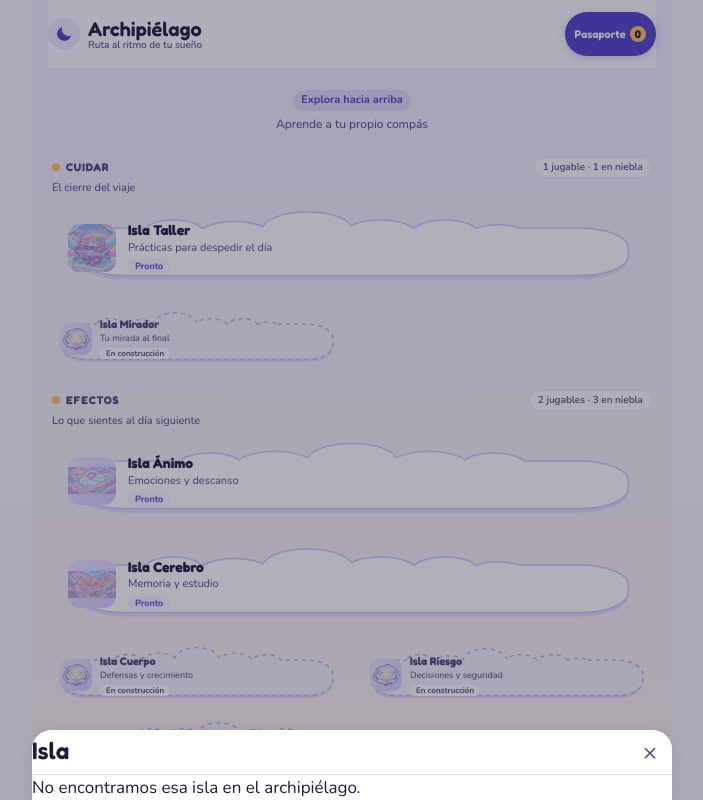
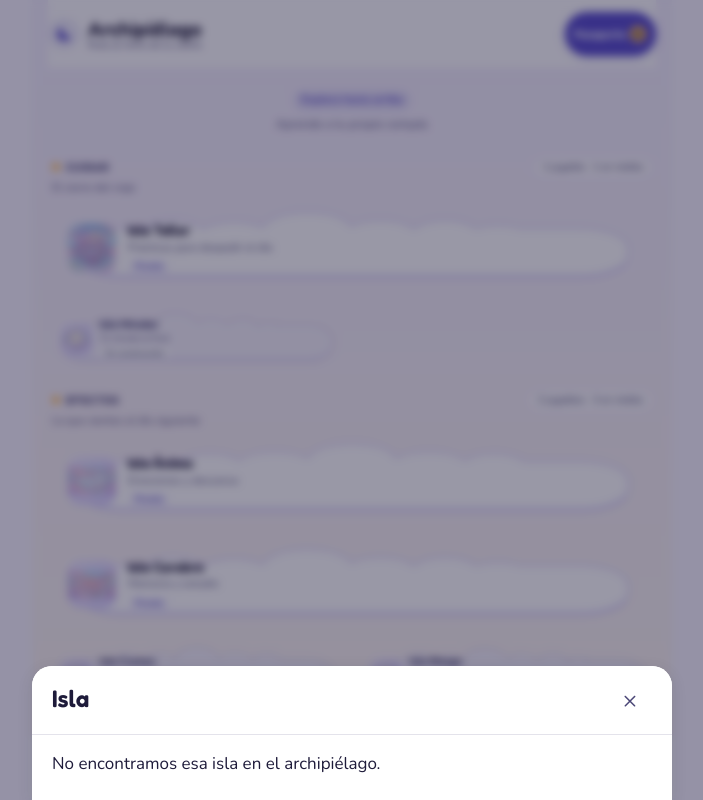
Before and after one commit to darman-prog/Nubi, a React (Vite) app: page /isla/1 in a window 1280 px wide. Shown: the top 800 px of the page, without its empty margins (288-991 px from the left). Built offline with nearby package versions, Linux system fonts and the light colour scheme.

Commit message:
fix: afinar tokens, bordes y hoja modal

```diff
--- a/src/features/diary/DiaryScreen.module.css
+++ b/src/features/diary/DiaryScreen.module.css
@@ -61,7 +61,7 @@
 .field input {
   min-height: var(--min-touch-target);
   padding: 0 var(--space-2);
-  border: 1.5px solid var(--card-border);
+  border: 1.5px solid var(--border-color);
   border-radius: var(--radius-card);
   background: var(--bg);
   color: var(--text);
@@ -94,7 +94,7 @@
   justify-content: center;
   gap: 2px;
   padding: 4px 2px;
-  border: 1.5px solid var(--card-border);
+  border: 1.5px solid var(--border-color);
   border-radius: var(--radius-card);
   background: var(--surface);
   color: var(--text-muted);
--- a/src/features/help/HelpScreen.module.css
+++ b/src/features/help/HelpScreen.module.css
@@ -87,7 +87,7 @@
 .field select {
   min-height: var(--min-touch-target);
   padding: 0 var(--space-2);
-  border: 1.5px solid var(--card-border);
+  border: 1.5px solid var(--border-color);
   border-radius: var(--radius-card);
   background: var(--bg);
   color: var(--text);
@@ -122,7 +122,7 @@
   align-items: center;
   justify-content: center;
   padding: var(--space-2) var(--space-3);
-  border: 1.5px solid var(--card-border);
+  border: 1.5px solid var(--border-color);
   border-radius: var(--radius-pill);
   background: var(--surface);
   color: var(--primary);
--- a/src/features/island/IslandSheet.module.css
+++ b/src/features/island/IslandSheet.module.css
@@ -203,7 +203,7 @@
 .option {
   min-height: 48px;
   padding: var(--space-3);
-  border: 1.5px solid var(--card-border);
+  border: 1.5px solid var(--border-color);
   border-radius: var(--radius-card);
   background: var(--surface);
   color: var(--text);
@@ -229,7 +229,7 @@
   gap: var(--space-2);
   margin-top: var(--space-4);
   padding-top: var(--space-4);
-  border-top: 1px solid var(--card-border);
+  border-top: 1px solid var(--border-color);
 }
 
 .chain {
@@ -273,7 +273,7 @@
 .piece {
   min-height: var(--min-touch-target);
   padding: var(--space-2) var(--space-3);
-  border: 1.5px solid var(--card-border);
+  border: 1.5px solid var(--border-color);
   border-radius: var(--radius-pill);
   background: var(--surface);
   color: var(--text);
--- a/src/features/passport/PassportSheet.module.css
+++ b/src/features/passport/PassportSheet.module.css
@@ -17,7 +17,7 @@
   align-items: center;
   gap: 2px;
   padding: var(--space-3);
-  border: 1.5px solid var(--card-border);
+  border: 1.5px solid var(--border-color);
   border-radius: var(--radius-card);
   background: var(--surface);
   text-align: center;
@@ -29,7 +29,8 @@
 }
 
 .locked {
-  opacity: 0.68;
+  border-style: dashed;
+  background: var(--bg);
   filter: grayscale(0.7);
 }
 
--- a/src/shared/ui/Sheet.module.css
+++ b/src/shared/ui/Sheet.module.css
@@ -13,6 +13,7 @@
   width: 100%;
   border: 0;
   background: var(--overlay);
+  backdrop-filter: blur(4px);
   cursor: pointer;
 }
 
--- a/src/shared/ui/Sheet.tsx
+++ b/src/shared/ui/Sheet.tsx
@@ -35,9 +35,9 @@ export function Sheet({ title, onClose, children }: SheetProps): React.JSX.Eleme
         tabIndex={-1}
       >
         <header className={styles.header}>
-          <h2 id={titleId} className={styles.title}>
+          <h1 id={titleId} className={styles.title}>
             {title}
-          </h2>
+          </h1>
           <button type="button" className={styles.close} onClick={close} aria-label="Cerrar">
             <span aria-hidden="true">×</span>
           </button>
--- a/src/styles/theme.css
+++ b/src/styles/theme.css
@@ -20,6 +20,7 @@
   --shadow-sm: 0 2px 8px rgba(30, 27, 58, 0.06);
   --shadow-md: 0 4px 16px rgba(30, 27, 58, 0.10);
   --card-border: 1px solid rgba(75, 71, 119, 0.15);
+  --border-color: rgba(75, 71, 119, 0.15);
 
   /* Transición de nubes (ADR-015) */
   --cloud-front: #FFFFFF;
@@ -27,7 +28,7 @@
   --cloud-glow: rgba(30, 58, 95, 0.28);
 
   /* Velo de las hojas modales (ADR-016) */
-  --overlay: rgba(30, 27, 58, 0.35);
+  --overlay: rgba(30, 27, 58, 0.45);
 }
 
 /* Tema oscuro ("Noche") solo manual; v0.1 arranca en claro como el flujo-arte. */
@@ -49,6 +50,7 @@
   --shadow-sm: none;
   --shadow-md: none;
   --card-border: 1px solid rgba(189, 184, 234, 0.25);
+  --border-color: rgba(189, 184, 234, 0.25);
 
   --cloud-front: #F1F6FD;
   --cloud-back: #9DB6D8;
--- a/src/styles/tokens.css
+++ b/src/styles/tokens.css
@@ -16,6 +16,7 @@
   --space-2: 8px;
   --space-3: 12px;
   --space-4: 16px;
+  --space-5: 20px;
   --space-6: 24px;
   --space-8: 32px;
   --space-12: 48px;
```
